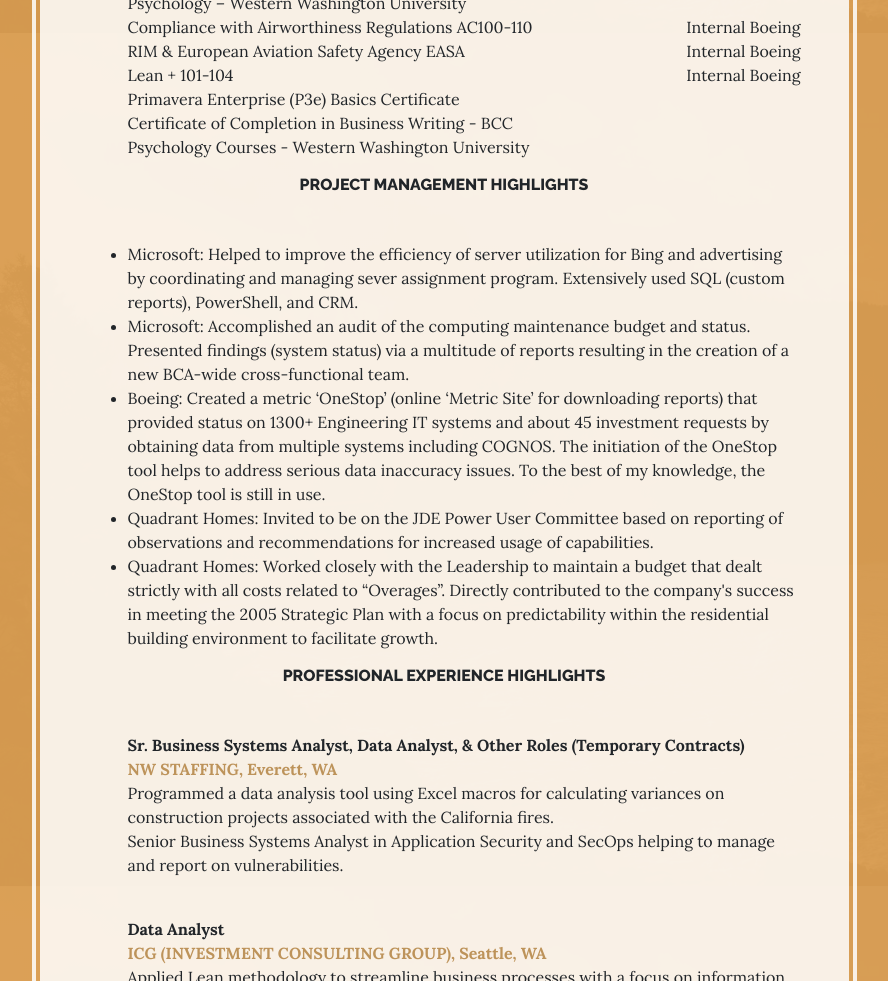
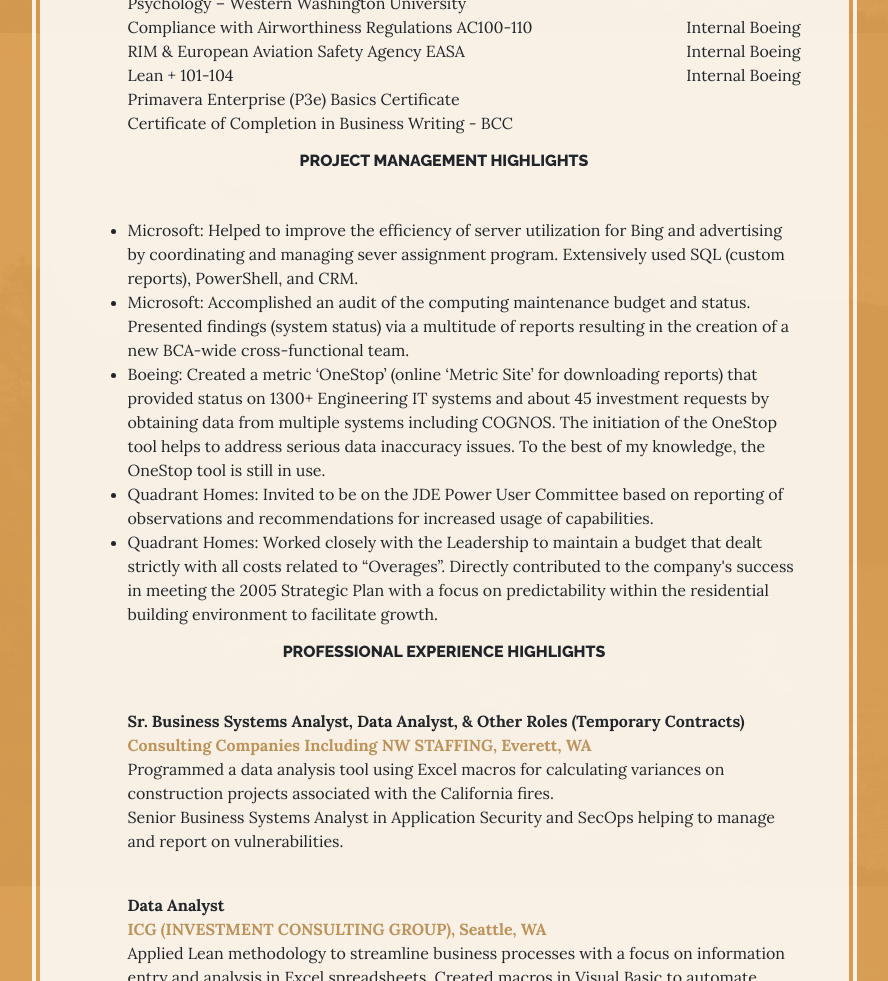
Before and after one commit to MoreAboutAmelia/Amelia, a website: page resume.html in a window 1280 px wide. Shown: the part 820-1801 px from the top of the page, without its empty margins (196-1084 px from the left). Drawn offline with Linux system fonts and the light colour scheme.

Commit message:
Update resume.html

```diff
--- a/resume.html
+++ b/resume.html
@@ -127,10 +127,6 @@
                   Certificate of Completion in Business Writing - BCC
                   <span class="ml-auto"></span>
                 </li>
-				 <li class="list-unstyled-item list-hours-item d-flex">
-                  Psychology Courses - Western Washington University
-                  <span class="ml-auto"> </span>
-                </li>
               </ul>
 			   <h2 class="section-heading mb-5">
                 <span class="section-heading-lower"> </span>
@@ -154,7 +150,7 @@
               </h2>
               <ul >
                 <li style= "font-weight: bold; list-style: none;text-align: left;";>Sr. Business Systems Analyst, Data Analyst, & Other Roles (Temporary Contracts)</li>
-				<li style= "font-weight: bold; color: #bd935a; list-style: none;text-align: left;";>NW STAFFING, Everett, WA </li>
+				<li style= "font-weight: bold; color: #bd935a; list-style: none;text-align: left;";>Consulting Companies Including NW STAFFING, Everett, WA </li>
 				<li style= "list-style: none;text-align: left;";>Programmed a data analysis tool using Excel macros for calculating variances on construction projects associated with the California fires.</li>
 		      		<li style= "list-style: none;text-align: left;";>Senior Business Systems Analyst in Application Security and SecOps helping to manage and report on vulnerabilities.</li> <br>
 			<p />
```
